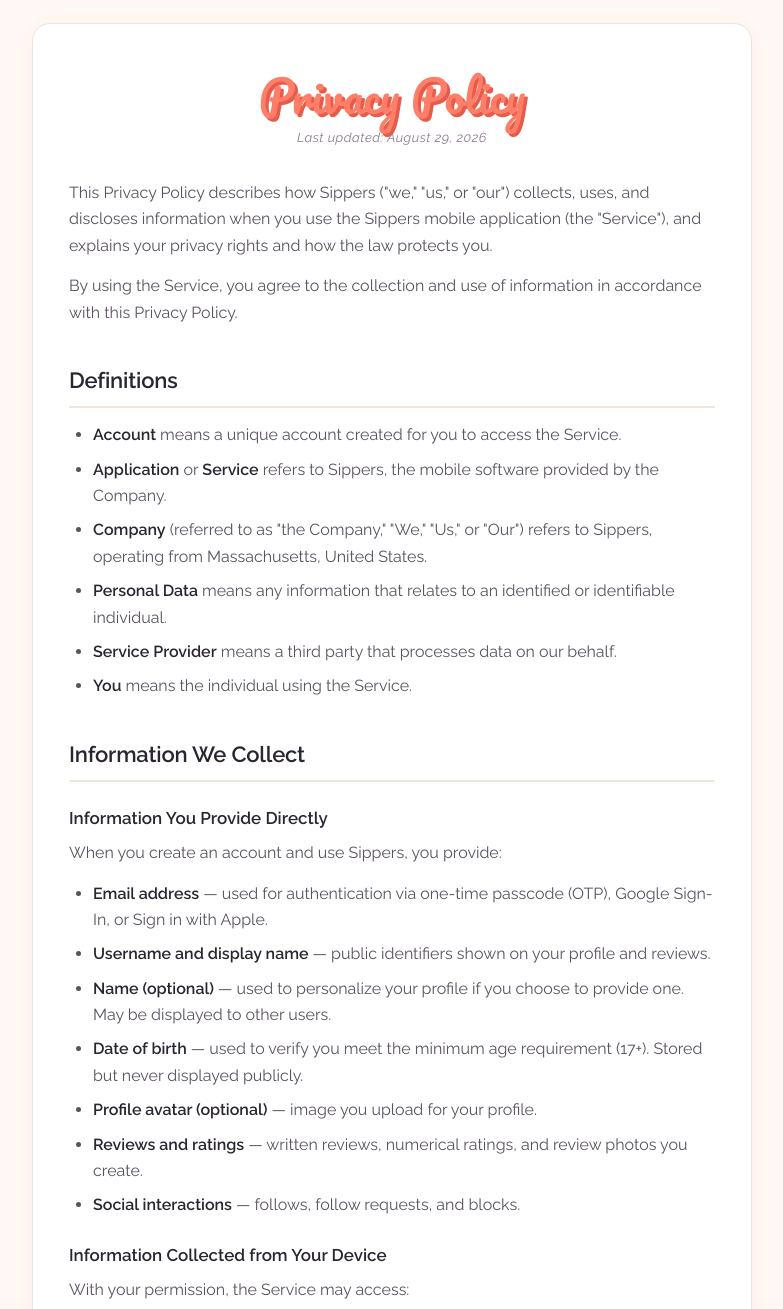
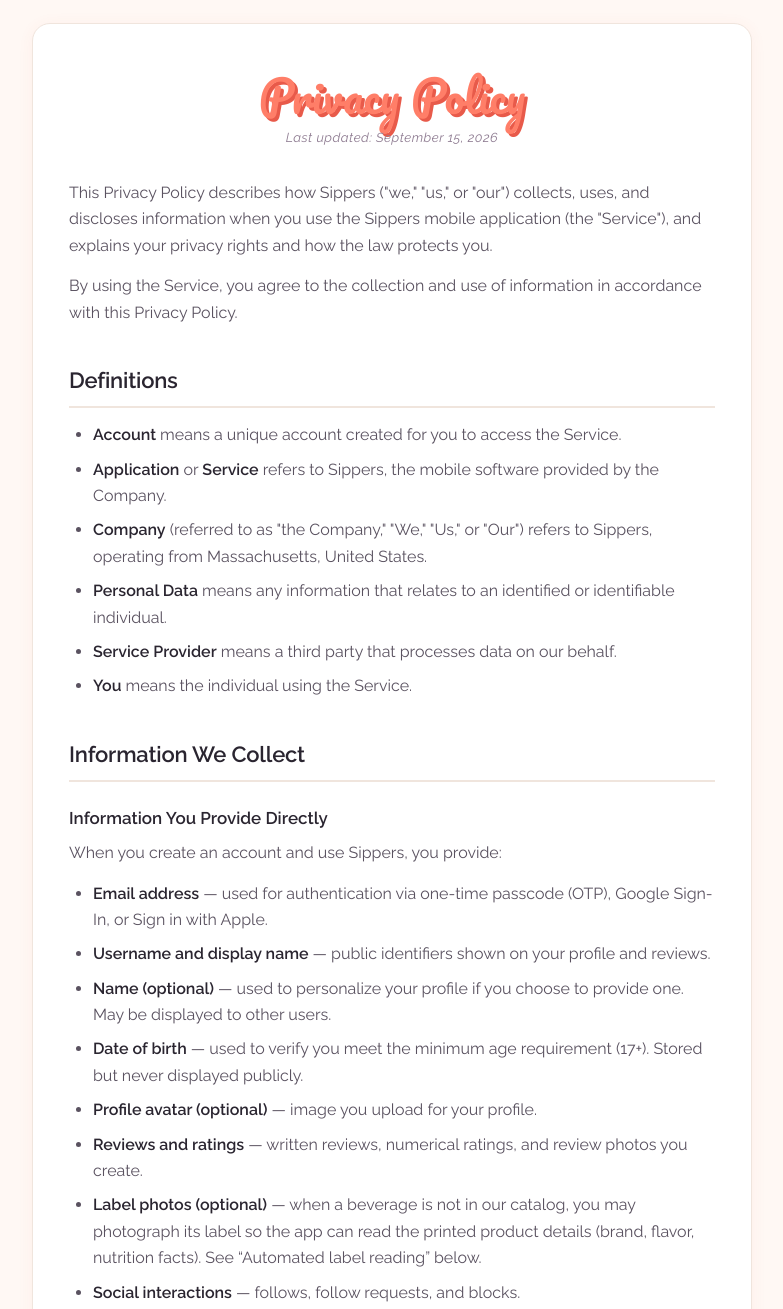
Before and after one commit to bevbrosco/sippers-legal, a plain HTML site: page privacy.html in a window 1280 px wide. Shown: the part 71-1380 px from the top of the page, without its empty margins (248-1031 px from the left). Drawn offline with Linux system fonts and the light colour scheme.

Commit message:
privacy + terms: disclose automated label reading (Anthropic), label photos as optional data, AI accuracy caveat

```diff
--- a/privacy.html
+++ b/privacy.html
@@ -17,7 +17,7 @@
   <main class="legal-main">
     <article>
 <h1>Privacy Policy</h1>
-<p>Last updated: August 29, 2026</p>
+<p>Last updated: September 15, 2026</p>
 
 <p>This Privacy Policy describes how Sippers ("we," "us," or "our") collects, uses, and discloses information when you use the Sippers mobile application (the "Service"), and explains your privacy rights and how the law protects you.</p>
 
@@ -44,6 +44,7 @@
 <li><strong>Date of birth</strong> &mdash; used to verify you meet the minimum age requirement (17+). Stored but never displayed publicly.</li>
 <li><strong>Profile avatar (optional)</strong> &mdash; image you upload for your profile.</li>
 <li><strong>Reviews and ratings</strong> &mdash; written reviews, numerical ratings, and review photos you create.</li>
+<li><strong>Label photos (optional)</strong> &mdash; when a beverage is not in our catalog, you may photograph its label so the app can read the printed product details (brand, flavor, nutrition facts). See &ldquo;Automated label reading&rdquo; below.</li>
 <li><strong>Social interactions</strong> &mdash; follows, follow requests, and blocks.</li>
 </ul>
 
@@ -93,7 +94,11 @@
 <li><strong>Product databases</strong> &mdash; we query Open Food Facts, USDA FoodData Central, and FatSecret for product barcode and nutrition lookups. We send only product barcodes; no personal data is sent.</li>
 <li><strong>Expo</strong> &mdash; delivers push notifications if you enable them. Receives your device push token. <a href="https://expo.dev/privacy" target="_blank" rel="noopener">Privacy Policy</a></li>
 <li><strong>Apple Maps</strong> &mdash; provides place search when you tag a purchase location. Search queries go from your device to Apple under Apple&rsquo;s privacy policy.</li>
+<li><strong>Anthropic</strong> &mdash; provides automated label reading. When you choose to photograph a beverage label, that photo is sent to Anthropic&rsquo;s API to extract the printed product details. Only the photo is sent; no account information accompanies it. Under our commercial terms with Anthropic, your photos are not used to train their models. <a href="https://www.anthropic.com/privacy" target="_blank" rel="noopener">Privacy Policy</a></li>
 </ul>
+
+<h3>Automated label reading</h3>
+<p>Label reading is optional and only happens for a photo you take for that purpose; you can always enter a beverage manually instead. Results are produced by an automated AI service and may contain errors. Extracted product details become part of the shared beverage catalog; the label photo itself is retained only as long as needed to process the read and to review disputed catalog entries.</p>
 
 <h2>How We Share Your Information</h2>
 <ul>
```
Also changed, not shown: terms.html (+2 -1 lines).
